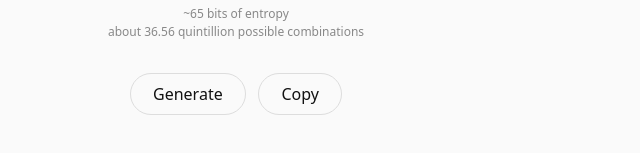
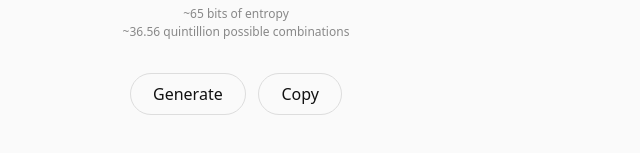
Before and after one commit to davidicaplan/passphrase, a plain HTML site: page index.html in a window 1280 px wide. Shown: the part 419-572 px from the top of the page, 404-1044 px from the left. Drawn offline with Linux system fonts and the light colour scheme.

Commit message:
Use ~ instead of "about" for the combinations count
Co-Authored-By: Claude Opus 5.5 <noreply@anthropic.com>
Claude-Session: https://claude.ai/code/session_01FspCjLXrr8sb91mCuRULNU

```diff
--- a/index.html
+++ b/index.html
@@ -113,7 +113,7 @@ function resetDefaults() {
 }
 
 // Total possible passwords = 7776^words × 10^digits, written in plain English
-// ("about 36.56 quintillion"). Capitalization and symbol are fixed choices, so they don't add to the count.
+// ("~36.56 quintillion"). Capitalization and symbol are fixed choices, so they don't add to the count.
 const SCALE = ["", "thousand", "million", "billion", "trillion", "quadrillion", "quintillion", "sextillion",
   "septillion", "octillion", "nonillion", "decillion", "undecillion", "duodecillion", "tredecillion",
   "quattuordecillion", "quindecillion", "sexdecillion", "septendecillion", "octodecillion", "novemdecillion",
@@ -126,7 +126,7 @@ function describeCount(nw, nd) {
   const group = Math.floor((digits.length - 1) / 3);                     // 1 = thousand, 2 = million, ...
   const lead = digits.length - group * 3;                                // 1 to 3 digits before the point
   const value = Number(digits.slice(0, lead + 3)) / 1000;                // keep extra digits, then round
-  return "about " + value.toFixed(2).replace(/\.?0+$/, "") + " " + SCALE[group];
+  return "~" + value.toFixed(2).replace(/\.?0+$/, "") + " " + SCALE[group];
 }
 
 function generate() {
```
